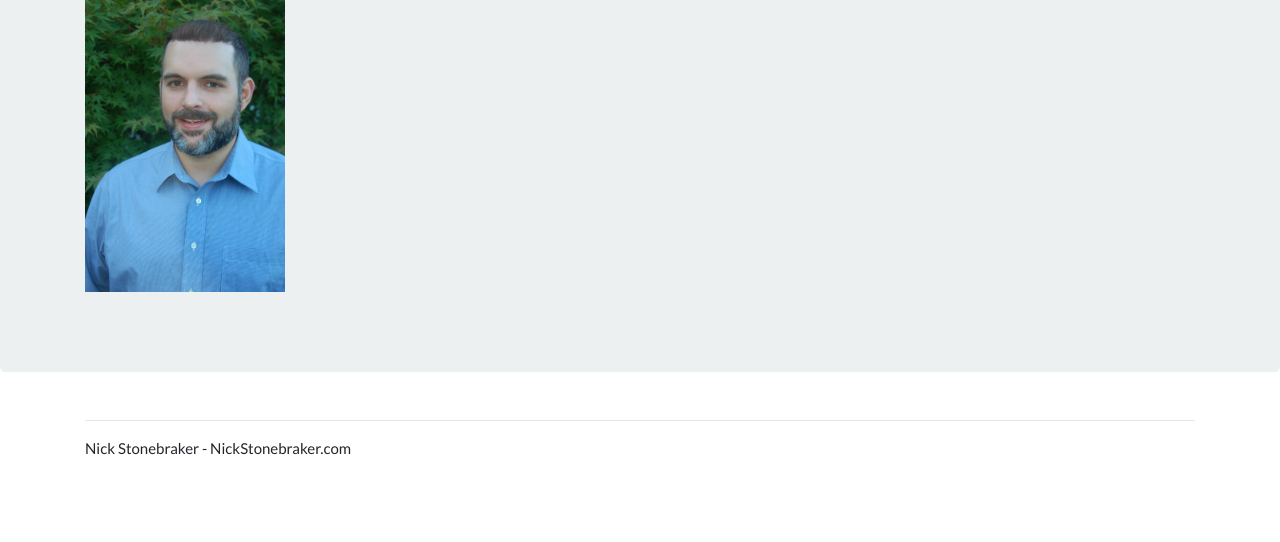
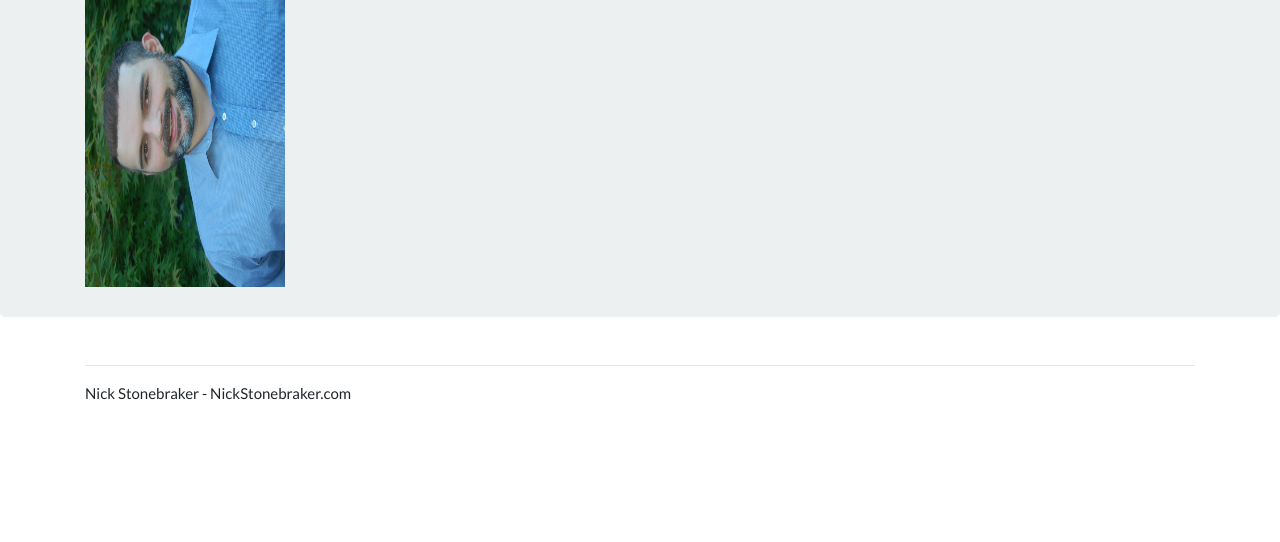
Before and after one commit to nickstonebraker/nickstonebraker.github.io, a plain HTML site: page bio.html in a window 1280 px wide. Shown: the part 258-800 px from the top of the page. Drawn offline with nearby package versions, Linux system fonts and the light colour scheme.

Commit message:
fixing img

```diff
--- a/bio.html
+++ b/bio.html
@@ -59,7 +59,9 @@
     <div class="jumbotron">
       <div class="container">
         <h1>About me</h1>
-        <p><img src="photo1.jpg" style="width:200px;height:300px;"></img></p>
+        <br/>
+        <br/>
+        <p><img src="photo1.jpg" style="width:300px;height:200px;transform: rotate(270deg);margin-left: -50px;"></img></p>
       </div>
     </div>
 
```
